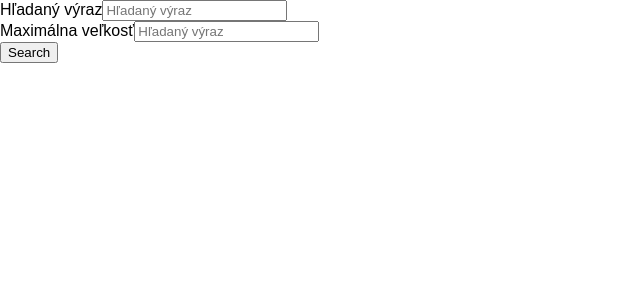
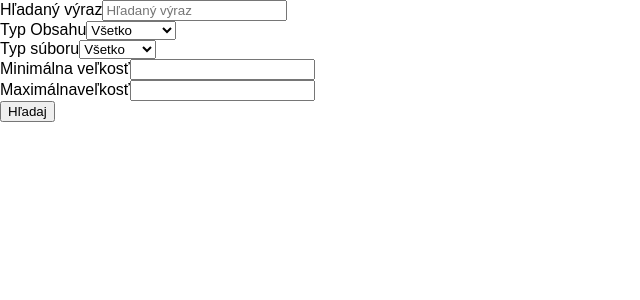
Before and after one commit to majercakdavid/ynet-lase-react, a React (Create React App) app: page / in a window 1280 px wide. Shown: the top 300 px of the page, without its empty margins (0-640 px from the left). Built offline with nearby package versions, Linux system fonts and the light colour scheme; the HTML template or start-up script is replaced by a standard one; what react-tap-event-plugin would draw is missing.

Commit message:
Added form with dropdowns, prints out result as json object

```diff
--- a/package.json
+++ b/package.json
@@ -8,7 +8,8 @@
   "dependencies": {
     "material-ui": "^0.16.1",
     "react": "^15.3.2",
-    "react-dom": "^15.3.2"
+    "react-dom": "^15.3.2",
+    "react-tap-event-plugin": "^1.0.0"
   },
   "scripts": {
     "start": "react-scripts start",
--- a/src/App.js
+++ b/src/App.js
@@ -39,7 +39,7 @@ class App extends Component {
       headers: headers
     };
 
-    fetch("http://lase.ynet.sk:5000/api/search?query="+this.state.query +
+    fetch("http://lase.ynet.sk:5000/api/search?query=" + this.state.query +
       "&host=" + this.state.host +
       "&content_type=" + this.state.content_type +
       "&file_type=" + this.state.file_type +
@@ -50,7 +50,7 @@ class App extends Component {
         if (response.ok) {
           response.json().then(result => {
             console.log(result);
-            _this.setState({ total_item: result.total, items: result.items });
+            _this.setState({ total_items: result.data.total, items: result.data.items });
           });
         } else {
           console.log('Network response was not ok.');
@@ -62,21 +62,55 @@ class App extends Component {
   }
 
   render() {
-    return(
+    var results = null;
+    var totalItems = null;
+    if(this.state.items){
+      results = JSON.stringify(this.state.items);
+      totalItems = JSON.stringify(this.state.total_items);
+    }
+
+    return (
       <div>
         <form id="send_message_form">
           <div className="form-group">
             <label>Hľadaný výraz</label>
-          <input name="search_query" type="text" placeholder="Hľadaný výraz" value={this.state.query} onChange={this._handleFormChange.bind(this)} required />
+            <input name="query" type="text" placeholder="Hľadaný výraz" value={this.state.query} onChange={this._handleFormChange.bind(this)} required />
           </div>
           <div className="form-group">
-          <label>Maximálna veľkosť</label>
-          <input name="search_query" type="text" placeholder="Hľadaný výraz" value={this.state.max_size} onChange={this._handleFormChange.bind(this)} required />
+            <label>Typ Obsahu</label>
+            <select name="content_type" value={this.state.content_type} onChange={this._handleFormChange.bind(this)} >
+              <option value="all">Všetko</option>
+              <option value="video">Videá</option>
+              <option value="music">Hudba</option>
+              <option value="img">Obrázky</option>
+              <option value="document">Dokumenty</option>
+              <option value="application">Aplikácie</option>
+              <option value="iso">ISO</option>
+            </select>
+          </div>
+          <div className="form-group">
+            <label>Typ súboru</label>
+            <select name="file_type" value={this.state.file_type} onChange={this._handleFormChange.bind(this)} >
+              <option value="all">Všetko</option>
+              <option value="directory">Priečinky</option>
+              <option value="file">Súbory</option>
+            </select>
+          </div>
+          <div className="form-group">
+            <label>Minimálna veľkosť</label>
+            <input name="size_from" type="number" value={this.state.size_from} onChange={this._handleFormChange.bind(this)} />
+          </div>
+          <div className="form-group">
+            <label>Maximálnaveľkosť</label>
+            <input name="size_to" type="number" value={this.state.size_to} onChange={this._handleFormChange.bind(this)} />
           </div>
           <div className="form-actions">
-          <input name="send_error_data_button" type="button" className="btn btn-form btn-negative" onClick={this._initiateSearch.bind(this)} value="Search" />
+            <input name="request_query" type="button" onClick={this._initiateSearch.bind(this)} value="Hľadaj" />
           </div>
         </form>
+        <div id="results">
+          { results }
+        </div>
       </div>
     );
   }
```
Lines whose indentation alone changed are shown as unchanged.
